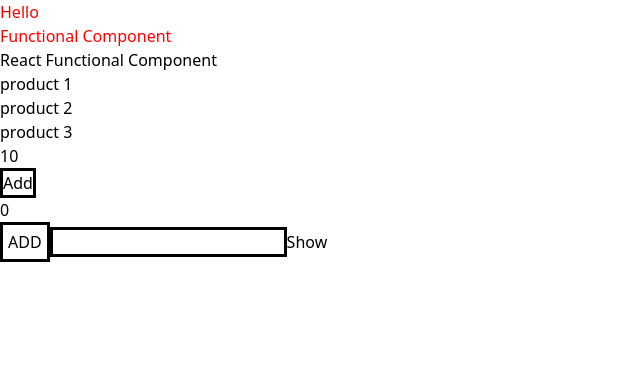
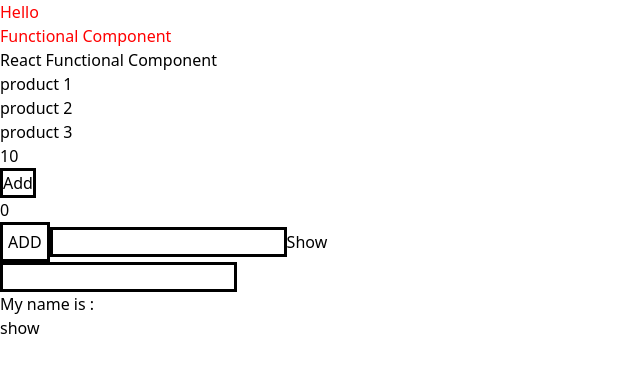
Before and after one commit to Abishek25112004/React-practice, a React (Vite) app in the folder Ep/vite-project/: page / in a window 1280 px wide. Shown: the top 372 px of the page, without its empty margins (0-640 px from the left). Built offline with nearby package versions, Linux system fonts and the light colour scheme.

Commit message:
printing the input value while typing using USESTATE

```diff
--- /dev/null
+++ b/Ep/vite-project/src/Hook-UseRef.jsx
@@ -0,0 +1,18 @@
+import {useState} from 'react'
+
+function HookUseRef() {
+
+    let [input,setInput] = useState("")
+
+console.log(input)
+
+  return (
+    <div>
+     <input style={{border:"3px solid black"}} type="text"  value={input} onChange={(e)=>{setInput(e.target.value)}}/>
+      <h2>My name is : {input}</h2>
+      <button>show</button>
+    </div>
+  )
+}
+
+export default HookUseRef
--- a/Ep/vite-project/src/useState-Example.jsx
+++ b/Ep/vite-project/src/useState-Example.jsx
@@ -1,4 +1,5 @@
 import { useState ,useRef} from "react"
+import HookUseRef from "./Hook-UseRef";
 
 function UseStateExample() {
 
@@ -15,6 +16,7 @@ function UseStateExample() {
   <input style={{border:"3px solid black"}}  ref={inputRef}></input>
   <button onClick={display}>Show</button>
   <p>{display}</p>
+  <HookUseRef/>
 </>
     )
 }
```
